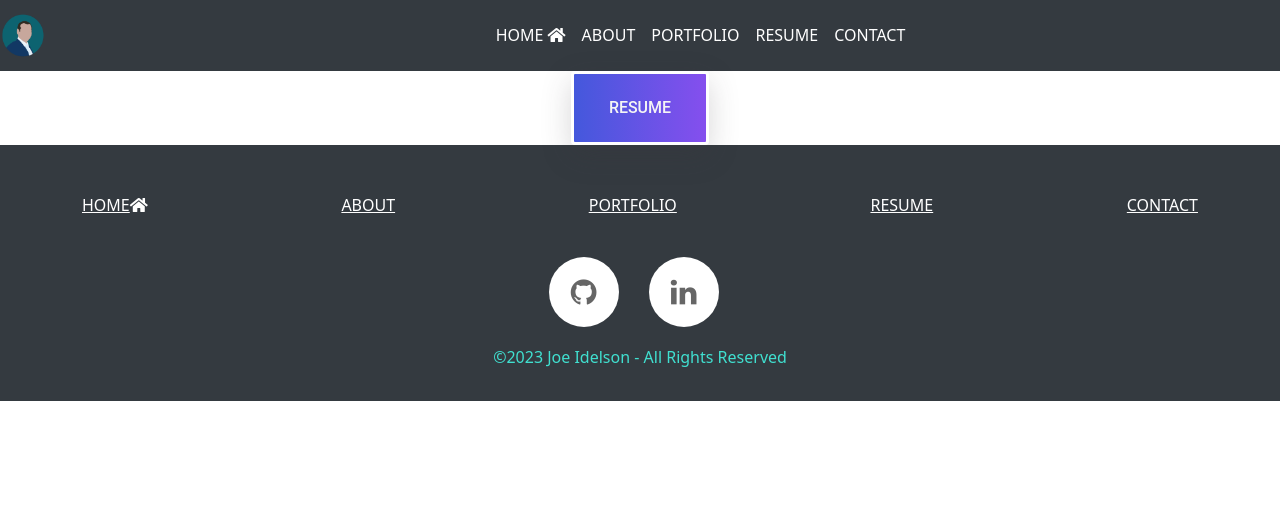
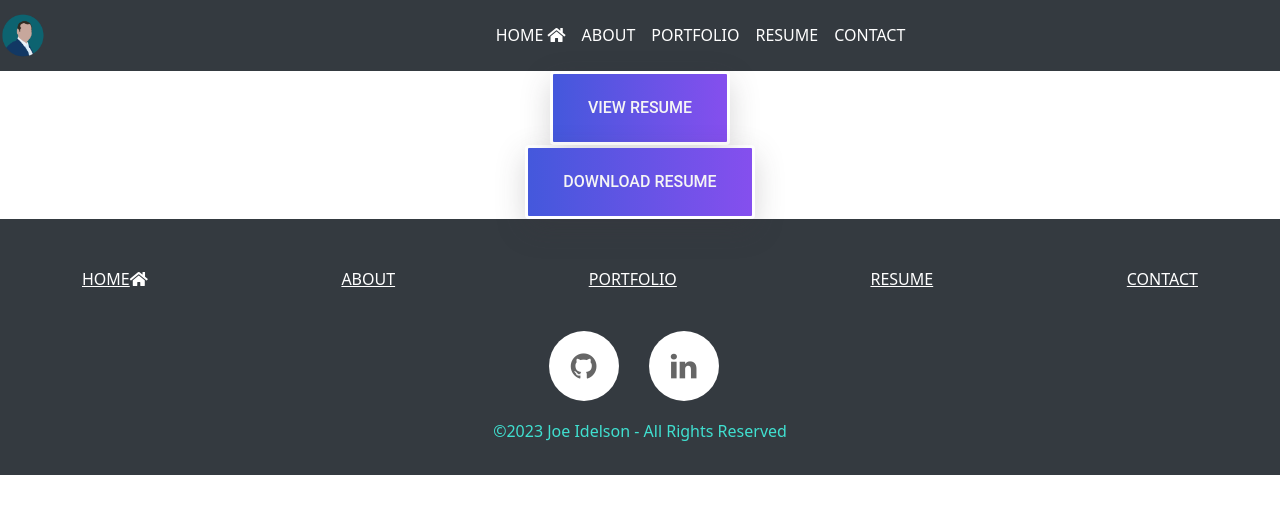
Before and after one commit to jidelson/my-website-old, a React (Create React App) app in the folder client/: page /resume in a window 1280 px wide. Shown: the top 514 px of the page. Built offline with nearby package versions, Linux system fonts and the light colour scheme.

Commit message:
moved dl rez btn

```diff
--- a/client/src/components/pages/Home.js
+++ b/client/src/components/pages/Home.js
@@ -3,8 +3,6 @@ import styled from 'styled-components';
 
 import cartoon from '../../images/cartoon.png';
 import about from '../../images/about.png';
-
-import rez from '../../images/rez.pdf';
 
 import html from '../../images/html.png';
 import css from '../../images/css.png';
@@ -81,9 +79,7 @@ function Home() {
                     <div className="col-lg-5 col-md-12 pb-5">
 
                         </div>
-                    <div className="rezDlBtn col-lg-7 col-md-12 pb-5">
-                            <a href={rez} download className="btn button primary-button text-uppercase">Download Resume</a>
-                        </div>
+
                     </div>
                     </div>
 
--- a/client/src/components/pages/Resume.js
+++ b/client/src/components/pages/Resume.js
@@ -1,10 +1,14 @@
 import React from 'react';
 import styled from 'styled-components';
+import rez from '../../images/rez.pdf'
 
 function Resume() {
     return (
         <ResumeContainer className="text-center">
-            <a className="btn button primary-button mr-4 text-uppercase" href="https://drive.google.com/file/d/17F7QoJLItDouYDLbZDfQROixhDqa5TrY/view?usp=sharing">Resume</a>
+            <a className="btn button primary-button mr-4 text-uppercase" href="https://drive.google.com/file/d/1lelwX6Ur_MEuUdsKXa_UgIFRbqRukQ85/view?usp=share_link">View Resume</a>
+            <div className="rezDlBtn">
+                <a href={rez} download className="btn button primary-button text-uppercase">Download Resume</a>
+            </div>
         </ResumeContainer>
     )
 
```
